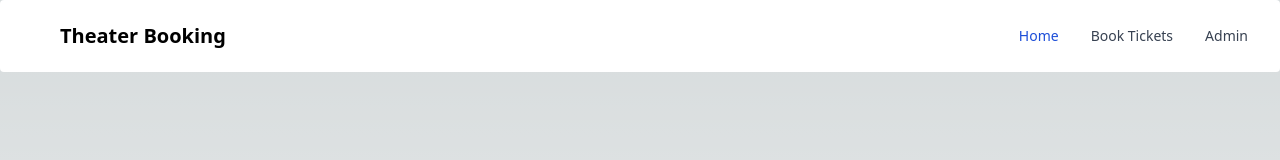
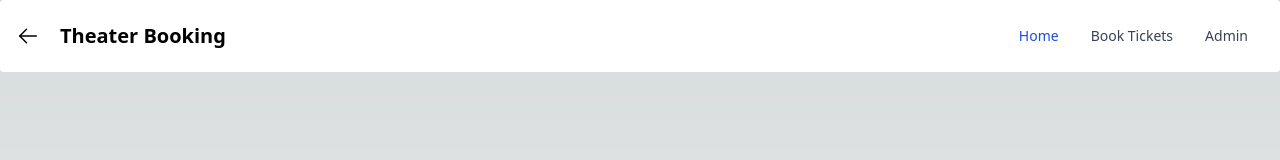
Before and after one commit to ShimantaBhuyan/theater-booking, a Next.js app: page /checkout in a window 1280 px wide. Shown: the top 160 px of the page. Built offline with nearby package versions, Linux system fonts and the light colour scheme; a web font is replaced by a local one.

Commit message:
feat: handle booking timer, fix issues

```diff
--- a/components/Admin.tsx
+++ b/components/Admin.tsx
@@ -14,8 +14,7 @@ export const Admin = () => {
   const supabase = SBClient.getInstance();
 
   const handleSubmit = async () => {
-    //   TODO: CALL DB FUNC HERE
-    console.log("UPDATED CINEMA LAYOUT: ", cinemaLayout, seats);
+    // TODO: Toast messages
     const insertLayoutResult = await supabase.upsert("rows", cinemaLayout.rows);
     const insertSeatsResult = await supabase.upsert("seat", seats);
     if (insertLayoutResult.status) {
@@ -44,14 +43,11 @@ export const Admin = () => {
   };
 
   const generateCinema = (rows: Array<{ id: string; numCols: number; price: number }>) => {
-    console.log({ rows });
     setCinemaLayout({ rows });
   };
 
   useEffect(() => {
-    console.log("IN ADMIN: ", { cinemaLayout, seats });
     if (cinemaLayout.rows.length > 0 && seats.length < 0) {
-      console.log("IN ADMIN INSIDE IF");
       setSeats(getSeatLayout(cinemaLayout, true));
     }
   }, [cinemaLayout, seats]);
--- a/components/BookingSummary.tsx
+++ b/components/BookingSummary.tsx
@@ -14,11 +14,10 @@ export const BookingSummary = () => {
     setBookedSeats(prices);
     const totalPrice = prices.reduce((total, item) => total + parseInt(item[1]), 0);
     setTotalAmount(totalPrice);
-    console.log({ selectedSeats, prices, totalPrice });
   }, [selectedSeats.length]);
 
   return (
-    <div className="flex flex-col justify-center items-center gap-2">
+    <div className="flex flex-col justify-center items-center gap-2 w-full">
       <p className="text-lg font-medium border-b-2">Selected Seats</p>
       {bookedSeats.length > 0
         ? bookedSeats.map(seat => {
--- /dev/null
+++ b/components/Checkout.tsx
@@ -0,0 +1,59 @@
+import { BookingSummary } from "@components/BookingSummary";
+import { Timer } from "@components/Timer";
+import { useSeatStore } from "@store/store";
+import Link from "next/link";
+import { useEffect } from "react";
+import useSessionTimer from "utils/useTimer";
+
+const Checkout = () => {
+  const { deselectAll } = useSeatStore();
+  const selectedSeats = useSeatStore(state => state.selectedSeats);
+  const { start, isRunning, timeLeft } = useSessionTimer();
+
+  useEffect(() => {
+    if (!isRunning && selectedSeats.length > 0) {
+      start();
+    }
+  }, []);
+
+  useEffect(() => {
+    if (timeLeft === 0 && selectedSeats.length > 0) {
+      deselectAll();
+      stop();
+    }
+  }, [timeLeft, selectedSeats]);
+
+  const bookSeats = () => {
+    //   TODO: Call DB func to update booked seats
+    console.log("BOOKING SEATS...");
+  };
+
+  return (
+    <div className="flex flex-col justify-center items-center gap-10">
+      <h1 className="text-3xl">Checkout Summary</h1>
+      {selectedSeats.length > 0 ? (
+        <>
+          <Timer />
+          <BookingSummary />
+          <button
+            type="button"
+            onClick={bookSeats}
+            className="px-4 py-2 bg-gray-700 rounded-md w-full text-gray-300 dark:text-gray-300 drop-shadow-lg"
+          >
+            Book Seats
+          </button>
+        </>
+      ) : (
+        <h2 className="text-3xl">
+          Go to{" "}
+          <Link href={"/book"} className="underline">
+            Booking page
+          </Link>{" "}
+          to book your seats
+        </h2>
+      )}
+    </div>
+  );
+};
+
+export default Checkout;
--- a/components/CinemaTable.tsx
+++ b/components/CinemaTable.tsx
@@ -72,7 +72,6 @@ export default function CinemaTable({
         {items.length > 0 ? (
           <button
             onClick={() => {
-              console.log({ items });
               getValues(items);
             }}
             className="px-3 py-1 bg-gray-700 rounded-md"
--- a/components/Navbar.tsx
+++ b/components/Navbar.tsx
@@ -2,6 +2,7 @@ import Link from "next/link";
 import { useRouter } from "next/router";
 import React from "react";
 
+// TODO: Menu for mobile
 export const Navbar = () => {
   const router = useRouter();
   return (
@@ -9,7 +10,13 @@ export const Navbar = () => {
       <div className="container flex flex-wrap items-center justify-between mx-auto">
         <div className="flex justify-center items-center gap-5">
           <button className="text-md h-6 w-6" onClick={() => router.back()}>
-            <svg xmlns="http://www.w3.org/2000/svg" width="24" height="24" fill="#fff" viewBox="0 0 256 256">
+            <svg
+              xmlns="http://www.w3.org/2000/svg"
+              width="24"
+              height="24"
+              viewBox="0 0 256 256"
+              className="dark:fill-white fill-black"
+            >
               <rect width="256" height="256" fill="none"></rect>
               <line
                 x1="216"
@@ -17,18 +24,18 @@ export const Navbar = () => {
                 x2="40"
                 y2="128"
                 fill="none"
-                stroke="#fff"
-                stroke-linecap="round"
-                stroke-linejoin="round"
-                stroke-width="16"
+                className="dark:stroke-white stroke-black"
+                strokeLinecap="round"
+                strokeLinejoin="round"
+                strokeWidth="16"
               ></line>
               <polyline
                 points="112 56 40 128 112 200"
                 fill="none"
-                stroke="#fff"
-                stroke-linecap="round"
-                stroke-linejoin="round"
-                stroke-width="16"
+                className="dark:stroke-white stroke-black"
+                strokeLinecap="round"
+                strokeLinejoin="round"
+                strokeWidth="16"
               ></polyline>
             </svg>
           </button>
@@ -53,13 +60,13 @@ export const Navbar = () => {
             xmlns="http://www.w3.org/2000/svg"
           >
             <path
-              fill-rule="evenodd"
+              fillRule="evenodd"
               d="M3 5a1 1 0 011-1h12a1 1 0 110 2H4a1 1 0 01-1-1zM3 10a1 1 0 011-1h12a1 1 0 110 2H4a1 1 0 01-1-1zM3 15a1 1 0 011-1h12a1 1 0 110 2H4a1 1 0 01-1-1z"
-              clip-rule="evenodd"
+              clipRule="evenodd"
             ></path>
           </svg>
         </button>
-        <div className="hidden w-full md:block md:w-auto" id="navbar-default">
+        <div className="hidden w-full sm:block sm:w-auto" id="navbar-default">
           <ul className="flex flex-col p-4 mt-4 border border-gray-100 rounded-lg bg-gray-50 md:flex-row md:space-x-8 md:mt-0 md:text-sm md:font-medium md:border-0 md:bg-white dark:bg-gray-800 md:dark:bg-gray-900 dark:border-gray-700">
             <li>
               <Link
--- a/components/SeatLayout.tsx
+++ b/components/SeatLayout.tsx
@@ -7,8 +7,6 @@ const SeatLayout: React.FC = () => {
   const { cinemaLayout, toggleSeat, seats } = useSeatStore();
   const [rows, setRows] = useState<{ [rowId: string]: SeatProps[] }>({});
   const [seatPrices, setSeatPrices] = useState<string[]>([]);
-
-  console.log({ cinemaLayout, seats });
 
   useEffect(() => {
     let cinemaSeatData = seats.reduce((rows: { [rowId: string]: SeatProps[] }, seat) => {
@@ -31,17 +29,17 @@ const SeatLayout: React.FC = () => {
   }, [cinemaLayout]);
 
   return (
-    <div className="flex justify-center items-center">
+    <div className="flex justify-center items-center min-w-[300px]">
       <div className="flex flex-col">
         {seatPrices.length > 0
           ? seatPrices.map((price, index) => (
-              <p key={`row-${index + 1}-pricing`} className="h-6 sm:h-12 flex items-center">
+              <p key={`row-${index + 1}-pricing`} className="h-6 sm:h-12 flex items-center text-sm sm:text-md">
                 &#8377;{price}
               </p>
             ))
           : null}
       </div>
-      <div className="flex justify-center items-center flex-wrap sm:w-[75%]">
+      <div className="flex justify-center items-center flex-wrap w-full sm:w-[75%]">
         {Object.values(rows).length > 0
           ? Object.values(rows).map((cinemaSeat, index) => {
               return (
--- a/src/pages/book.tsx
+++ b/src/pages/book.tsx
@@ -14,17 +14,13 @@ const BookScreen = () => {
   const { deselectAll } = useSeatStore();
 
   useEffect(() => {
-    console.log({ isRunning, timeLeft });
     if (timeLeft <= 0) {
-      console.log("DESELECTING ALL...");
       deselectAll();
     }
   }, [timeLeft]);
 
   useEffect(() => {
-    console.log("SELECTED SEATS INSIDE BOOK PAGE USE EFFECT: ", { selectedSeats });
     if (selectedSeats.length === 0) {
-      console.log("STOPPING TIMER...");
       stop();
     }
   }, [selectedSeats.length]);
--- a/src/pages/checkout.tsx
+++ b/src/pages/checkout.tsx
@@ -1,77 +1,12 @@
-import { BookingSummary } from "@components/BookingSummary";
-import { Timer } from "@components/Timer";
-import { useSeatStore } from "@store/store";
-import Link from "next/link";
-import { useEffect, useState } from "react";
-import useSessionTimer from "utils/useTimer";
+// import { Checkout } from "@components/Checkout";
+import dynamic from "next/dynamic";
 
-const Checkout = () => {
-  // TODO: On refresh page crashes
-  const { deselectAll } = useSeatStore();
-  const selectedSeats = useSeatStore(state => state.selectedSeats);
-  // TODO: Implement countdown timer
-  const { start, isRunning, countdownTime, timeLeft } = useSessionTimer();
+// const isSSR = () => typeof window === "undefined";
 
-  useEffect(() => {
-    console.log("INSIDE CHECKOUT USE EFFECT: ", { isRunning, selectedSeats });
-    if (!isRunning && selectedSeats.length > 0) {
-      console.log("INSIDE CHECKOUT USE EFFECT IF CONDITION: ", { isRunning, selectedSeats });
-      start();
-    }
-  }, []);
+const CheckoutWithNoSSR = dynamic(() => import("@components/Checkout"), { ssr: false });
 
-  // useEffect(() => {
-  //   console.log("INSIDE CHECKOUT PAGE EFFECT: ", { isRunning, countdownTime });
-  //   if (countdownTime === "0") {
-  //     console.log("DESELECTING ALL...");
-  //     deselectAll();
-  //   }
-  // }, [countdownTime]);
-
-  useEffect(() => {
-    console.log("SELECTED SEATS INSIDE CHECKOUT PAGE USE EFFECT: ", { selectedSeats });
-    if (selectedSeats.length === 0) {
-      console.log("STOPPING TIMER...");
-      stop();
-    }
-  }, [selectedSeats.length]);
-
-  // useEffect(() => {
-  //   if (isRunning) {
-  //     setLeftTime(countdownTime);
-  //   }
-  // }, [isRunning]);
-
-  const bookSeats = () => {
-    console.log("BOOKING SEATS...");
-  };
-
-  return (
-    <div className="flex flex-col justify-center items-center gap-10">
-      <h1 className="text-3xl">Checkout Summary</h1>
-      {timeLeft > 0 ? (
-        <>
-          <Timer />
-          <BookingSummary />
-          <button
-            type="button"
-            onClick={bookSeats}
-            className="px-4 py-2 bg-gray-700 rounded-md w-full text-gray-300 dark:text-gray-300 drop-shadow-lg"
-          >
-            Book Seats
-          </button>
-        </>
-      ) : (
-        <h2 className="text-3xl">
-          Go to{" "}
-          <Link href={"/book"} className="underline">
-            Booking page
-          </Link>{" "}
-          to book your seats
-        </h2>
-      )}
-    </div>
-  );
+const CheckoutPage = () => {
+  return <CheckoutWithNoSSR />;
 };
 
-export default Checkout;
+export default CheckoutPage;
--- a/src/pages/index.tsx
+++ b/src/pages/index.tsx
@@ -17,7 +17,7 @@ export default function Home() {
     const getDBValues = async () => {
       const rowsData = await supabase.fetchRows();
       const seatsData = await supabase.fetchSeats();
-      console.log({ rowsData, seatsData });
+      // TODO: Toasts
       if (rowsData.success) {
         setCinemaLayout({ rows: rowsData.data?.data as Array<{ id: string; numCols: number; price: number }> });
       } else {
--- a/utils/getSeatPrice.ts
+++ b/utils/getSeatPrice.ts
@@ -1,14 +1,12 @@
 import { CinemaLayout, Seat } from "@store/store";
 
 export const getSeatPrice = (seats: string[], layout: CinemaLayout) => {
-  console.log({ seats, layout });
   if (seats.length === 0) {
     return [];
   }
   return seats.map(seatId => {
     let rowID = seatId.split("-")[1];
     let price = (layout.rows.find(row => row.id == rowID)?.price ?? 0).toString();
-    console.log({ rowID, price });
     return [seatId, price];
   });
 };
```
